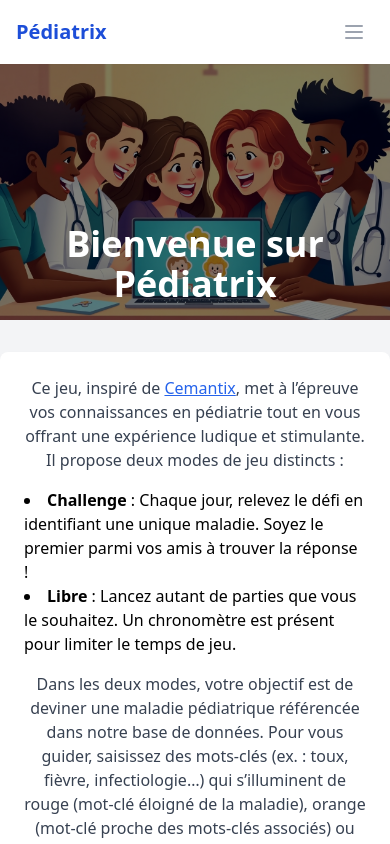
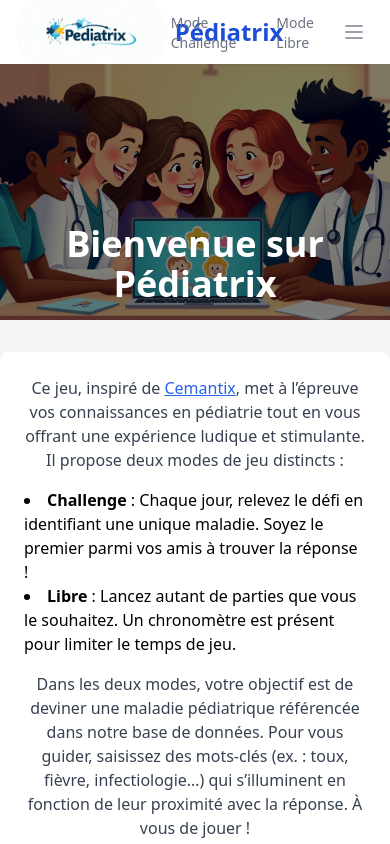
Before and after one commit to titibizot/pediatrix, a Next.js app: page / in a window 390 px wide. Shown: the top 844 px of the page. Built offline with nearby package versions, Linux system fonts and the light colour scheme; no server answers.

Commit message:
Mise à jour de la base de données enrichie et autres modifications

```diff
--- a/pages/game.tsx
+++ b/pages/game.tsx
@@ -2,6 +2,7 @@ import React, { useState, useEffect } from "react";
 import { useRouter } from "next/router";
 import axios from "axios";
 import Link from "next/link";
+import Image from "next/image";
 
 export default function Game() {
   const router = useRouter();
@@ -123,6 +124,17 @@ export default function Game() {
     return () => clearInterval(interval);
   }, [timeLeft, timerActive]);
 
+  // Fonction de mélange Fisher-Yates
+  const shuffleArray = (array: any[]) => {
+    let currentIndex = array.length, randomIndex;
+    while (currentIndex !== 0) {
+      randomIndex = Math.floor(Math.random() * currentIndex);
+      currentIndex--;
+      [array[currentIndex], array[randomIndex]] = [array[randomIndex], array[currentIndex]];
+    }
+    return array;
+  };
+
   // Soumission d'un mot-clé
   const handleKeywordSubmit = async (e) => {
     e.preventDefault();
@@ -132,10 +144,10 @@ export default function Game() {
         word: keywordInput,
         targetKeywords,
       });
-      const { color, similarity } = response.data;
+      const { color } = response.data;
       setKeywordsHistory((prev) => [
         ...prev,
-        { word: keywordInput, color, similarity },
+        { word: keywordInput, color },
       ]);
     } catch (error) {
       console.error(error);
@@ -176,11 +188,17 @@ export default function Game() {
     setAnswerInput("");
   };
 
-  // Bouton Indice (mode Libre)
+  // Bouton Indice (mode Libre) : sélectionne exactement 2 mots-clés de la base (ceux avec correspondance 1.0)
   const handleHint = () => {
-    const shuffled = [...targetKeywords].sort(() => 0.5 - Math.random());
-    setHints(shuffled.slice(0, 2));
+  if (!targetKeywords || targetKeywords.length === 0) return;
+  // On sélectionne aléatoirement 2 mots parmi targetKeywords
+  const shuffled = shuffleArray([...targetKeywords]);
+  const selectedHints = shuffled.slice(0, 2);
+  setHints(selectedHints);
+  // Optionnel : mettre à jour aussi le feedback avec ces indices
+  setFeedback(`Indices : ${selectedHints.join(", ")}`);
 };
+
 
   // Bouton Réponse (mode Libre)
   const handleShowAnswer = () => {
@@ -210,30 +228,39 @@ export default function Game() {
     return `${m.toString().padStart(2, "0")}:${s.toString().padStart(2, "0")}`;
   };
 
+  // Tri des mots-clés soumis par ordre de couleur : verts en haut, puis oranges, puis rouges
+  const sortedKeywordsHistory = [...keywordsHistory].sort((a, b) => {
+    const order = { darkgreen: 1, green: 1, orange: 2, red: 3 };
+    return (order[a.color] || 4) - (order[b.color] || 4);
+  });
+
   return (
     <div className="min-h-screen bg-gradient-to-br from-blue-50 to-green-50">
-      {/* Bandeau de navigation */}
+      {/* Barre de navigation */}
       <nav className="bg-white shadow-md">
-        <div className="max-w-7xl mx-auto px-4 sm:px-6 lg:px-8">
-          <div className="flex justify-between h-16 items-center">
+        <div className="max-w-7xl mx-auto px-4 sm:px-6 lg:px-8 flex items-center justify-between h-16">
+          <div className="flex items-center space-x-3">
+            {/* Logo agrandi et zoomé */}
+            <Image
+              src="/logo.jpeg"
+              alt="Logo Pédiatrix"
+              width={160}
+              height={160}
+              className="object-cover rounded-full"
+            />
+            <span className="text-2xl font-bold text-blue-700">Pédiatrix</span>
+          </div>
           <div className="flex space-x-8">
-              <span className="text-xl font-bold text-blue-700">Pédiatrix</span>
             <Link href="/" className="text-sm font-medium text-gray-500 hover:text-gray-700">
               Page d'accueil
             </Link>
             {isChallenge && (
-                <Link
-                  href="/game?mode=libre"
-                  className="text-sm font-medium text-gray-500 hover:text-gray-700"
-                >
+              <Link href="/game?mode=libre" className="text-sm font-medium text-gray-500 hover:text-gray-700">
                 Jeu libre
               </Link>
             )}
             {isLibre && (
-                <Link
-                  href="/game?mode=challenge"
-                  className="text-sm font-medium text-gray-500 hover:text-gray-700"
-                >
+              <Link href="/game?mode=challenge" className="text-sm font-medium text-gray-500 hover:text-gray-700">
                 Challenge
               </Link>
             )}
@@ -246,52 +273,30 @@ export default function Game() {
             >
               <span className="sr-only">Ouvrir le menu</span>
               {mobileMenuOpen ? (
-                  <svg
-                    className="block h-6 w-6"
-                    xmlns="http://www.w3.org/2000/svg"
-                    fill="none"
-                    viewBox="0 0 24 24"
-                    stroke="currentColor"
-                  >
+                <svg className="block h-6 w-6" xmlns="http://www.w3.org/2000/svg" fill="none" viewBox="0 0 24 24" stroke="currentColor">
                   <path strokeLinecap="round" strokeLinejoin="round" strokeWidth="2" d="M6 18L18 6M6 6l12 12" />
                 </svg>
               ) : (
-                  <svg
-                    className="block h-6 w-6"
-                    xmlns="http://www.w3.org/2000/svg"
-                    fill="none"
-                    viewBox="0 0 24 24"
-                    stroke="currentColor"
-                  >
+                <svg className="block h-6 w-6" xmlns="http://www.w3.org/2000/svg" fill="none" viewBox="0 0 24 24" stroke="currentColor">
                   <path strokeLinecap="round" strokeLinejoin="round" strokeWidth="2" d="M4 6h16M4 12h16M4 18h16" />
                 </svg>
               )}
             </button>
           </div>
         </div>
-        </div>
         {mobileMenuOpen && (
           <div className="sm:hidden">
             <div className="pt-2 pb-3 space-y-1">
-              <Link
-                href="/"
-                className="block pl-3 pr-4 py-2 border-l-4 border-transparent text-base font-medium text-gray-600 hover:bg-gray-50 hover:border-gray-500 hover:text-gray-800"
-              >
+              <Link href="/" className="block pl-3 pr-4 py-2 border-l-4 border-transparent text-base font-medium text-gray-600 hover:bg-gray-50 hover:border-gray-500 hover:text-gray-800">
                 Page d'accueil
               </Link>
               {isChallenge && (
-                <Link
-                  href="/game?mode=libre"
-                  className="block pl-3 pr-4 py-2 border-l-4 border-transparent text-base font-medium text-gray-600 hover:bg-gray-50 hover:border-green-500 hover:text-green-700"
-                >
+                <Link href="/game?mode=libre" className="block pl-3 pr-4 py-2 border-l-4 border-transparent text-base font-medium text-gray-600 hover:bg-gray-50 hover:border-green-500 hover:text-green-700">
                   Jeu libre
                 </Link>
               )}
               {isLibre && (
-                <Link
-                  href="/game?mode=challenge"
-                  className="block pl-3 pr-4 py-2 border-l-4 border-transparent text-base font-medium text-gray-600 hover:bg-gray-50 hover:border-blue-500 hover:text-blue-700"
-                >
+                <Link href="/game?mode=challenge" className="block pl-3 pr-4 py-2 border-l-4 border-transparent text-base font-medium text-gray-600 hover:bg-gray-50 hover:border-blue-500 hover:text-blue-700">
                   Challenge
                 </Link>
               )}
@@ -369,16 +374,16 @@ export default function Game() {
               {/* Légende des couleurs pour les mots-clés */}
               <div className="mb-4 text-sm text-gray-600">
                 <span className="font-medium">Légende : </span>
-                <span className="text-red-500">Rouge</span> : Mot ayant peu de similarité avec la maladie (ou les mots-clés associés),{" "}
-                <span className="text-orange-500">Orange</span> : Mot ayant une similarité forte avec la maladie (ou les mots-clés associés),{" "}
-                <span className="text-green-500">Vert</span> : Mot faisant partie des mots-clés associés à la maladie dans la base.
+                <span className="text-red-500">Rouge</span> : Mot peu similaire,{" "}
+                <span className="text-orange-500">Orange</span> : Mot très proche,{" "}
+                <span className="text-green-500">Vert</span> : Mot exact.
               </div>
 
-              {/* Historique des mots-clés */}
+              {/* Historique des mots-clés trié par couleur */}
               <div className="mb-6">
                 <h3 className="font-semibold text-gray-800 mb-2">Historique des mots-clés :</h3>
                 <ul className="list-disc pl-5">
-                  {keywordsHistory.map((entry, index) => (
+                  {sortedKeywordsHistory.map((entry, index) => (
                     <li key={index} style={{ color: entry.color }} className="mb-1">
                       {entry.word}
                     </li>
@@ -430,7 +435,7 @@ export default function Game() {
               )}
             </>
           ) : (
-            // Si la page est figée en mode Challenge, afficher uniquement le message final
+            // Mode Challenge figé
             <div className="mb-6">
               <p className="text-lg font-medium text-gray-800">{feedback}</p>
               {correct && (
--- a/pages/index.tsx
+++ b/pages/index.tsx
@@ -1,6 +1,7 @@
 import React, { useState, useEffect } from "react";
 import Link from "next/link";
 import axios from "axios";
+import Image from "next/image";
 
 export default function Home() {
   const [mobileMenuOpen, setMobileMenuOpen] = useState(false);
@@ -21,14 +22,23 @@ export default function Home() {
       {/* Barre de navigation */}
       <nav className="bg-white shadow-md">
         <div className="max-w-7xl mx-auto px-4 sm:px-6 lg:px-8">
-          <div className="flex justify-between h-16">
-            <div className="flex">
-              <div className="flex-shrink-0 flex items-center">
+          <div className="flex justify-between h-16 items-center">
+            <div className="flex items-center space-x-4">
+              {/* Logo agrandi dans la navbar */}
               <Link href="/">
-                  <span className="text-xl font-bold text-blue-700">Pédiatrix</span>
+                <div className="flex items-center cursor-pointer">
+                  <Image
+                    src="/logo.jpeg"
+                    alt="Logo Pédiatrix"
+                    width={160}
+                    height={160}
+                    className="object-cover rounded-full"
+                  />
+                  <span className="ml-2 text-2xl font-bold text-blue-700">Pédiatrix</span>
+                </div>
               </Link>
             </div>
-              <div className="hidden sm:ml-6 sm:flex sm:space-x-8">
+            <div className="flex space-x-8">
               <Link
                 href="/game?mode=challenge"
                 className="inline-flex items-center px-1 pt-1 border-b-2 border-transparent text-sm font-medium text-gray-500 hover:border-blue-500 hover:text-blue-700"
@@ -42,9 +52,7 @@ export default function Home() {
                 Mode Libre
               </Link>
             </div>
-            </div>
-            <div className="flex items-center">
-              <div className="sm:hidden ml-4">
+            <div className="flex items-center sm:hidden ml-4">
               <button
                 type="button"
                 onClick={() => setMobileMenuOpen(!mobileMenuOpen)}
@@ -52,28 +60,15 @@ export default function Home() {
               >
                 <span className="sr-only">Ouvrir le menu</span>
                 {mobileMenuOpen ? (
-                    <svg
-                      className="block h-6 w-6"
-                      xmlns="http://www.w3.org/2000/svg"
-                      fill="none"
-                      viewBox="0 0 24 24"
-                      stroke="currentColor"
-                    >
+                  <svg className="block h-6 w-6" xmlns="http://www.w3.org/2000/svg" fill="none" viewBox="0 0 24 24" stroke="currentColor">
                     <path strokeLinecap="round" strokeLinejoin="round" strokeWidth="2" d="M6 18L18 6M6 6l12 12" />
                   </svg>
                 ) : (
-                    <svg
-                      className="block h-6 w-6"
-                      xmlns="http://www.w3.org/2000/svg"
-                      fill="none"
-                      viewBox="0 0 24 24"
-                      stroke="currentColor"
-                    >
+                  <svg className="block h-6 w-6" xmlns="http://www.w3.org/2000/svg" fill="none" viewBox="0 0 24 24" stroke="currentColor">
                     <path strokeLinecap="round" strokeLinejoin="round" strokeWidth="2" d="M4 6h16M4 12h16M4 18h16" />
                   </svg>
                 )}
               </button>
-              </div>
             </div>
           </div>
         </div>
@@ -108,9 +103,19 @@ export default function Home() {
         </h1>
       </div>
 
-      {/* Conteneur centré pour la carte */}
-      <div className="flex justify-center">
-        <div className="max-w-2xl w-full mt-8 bg-white shadow-md rounded-lg p-6 text-center">
+      {/* Conteneur central avec fond de logo */}
+      <div className="relative flex justify-center mt-8">
+        {/* Logo en arrière-plan avec transparence */}
+        <div className="absolute inset-0 flex justify-center items-center" style={{ zIndex: -1, opacity: 0.4 }}>
+          <Image
+            src="/logo.jpeg"
+            alt="Logo en fond"
+            width={300}
+            height={300}
+            className="object-contain"
+          />
+        </div>
+        <div className="relative max-w-2xl w-full bg-white shadow-md rounded-lg p-6 text-center">
           <p className="mb-4 text-gray-700">
             Ce jeu, inspiré de{" "}
             <Link href="https://cemantix.certitudes.org/" className="underline text-blue-600 hover:text-blue-800">
@@ -128,8 +133,8 @@ export default function Home() {
           </ul>
           <p className="mb-4 text-gray-700">
             Dans les deux modes, votre objectif est de deviner une maladie pédiatrique référencée dans notre base de données.
-            Pour vous guider, saisissez des mots-clés (ex. : toux, fièvre, infectiologie…) qui s’illuminent de rouge (mot-clé éloigné de la maladie), orange (mot-clé proche des mots-clés associés) ou vert (mot-clé associé à la maladie) en fonction de leur proximité avec la réponse.
-            A toi de jouer :
+            Pour vous guider, saisissez des mots-clés (ex. : toux, fièvre, infectiologie…) qui s’illuminent en fonction de leur proximité avec la réponse.
+            À vous de jouer !
           </p>
           <div className="flex flex-col sm:flex-row items-center justify-center space-y-4 sm:space-y-0 sm:space-x-4 mb-6">
             <Link
```
Also changed, not shown: pages/_document.tsx (added, +20 -0 lines), public/favicon.JPG (added), public/logo.jpeg (added). Lines whose indentation alone changed are shown as unchanged.
